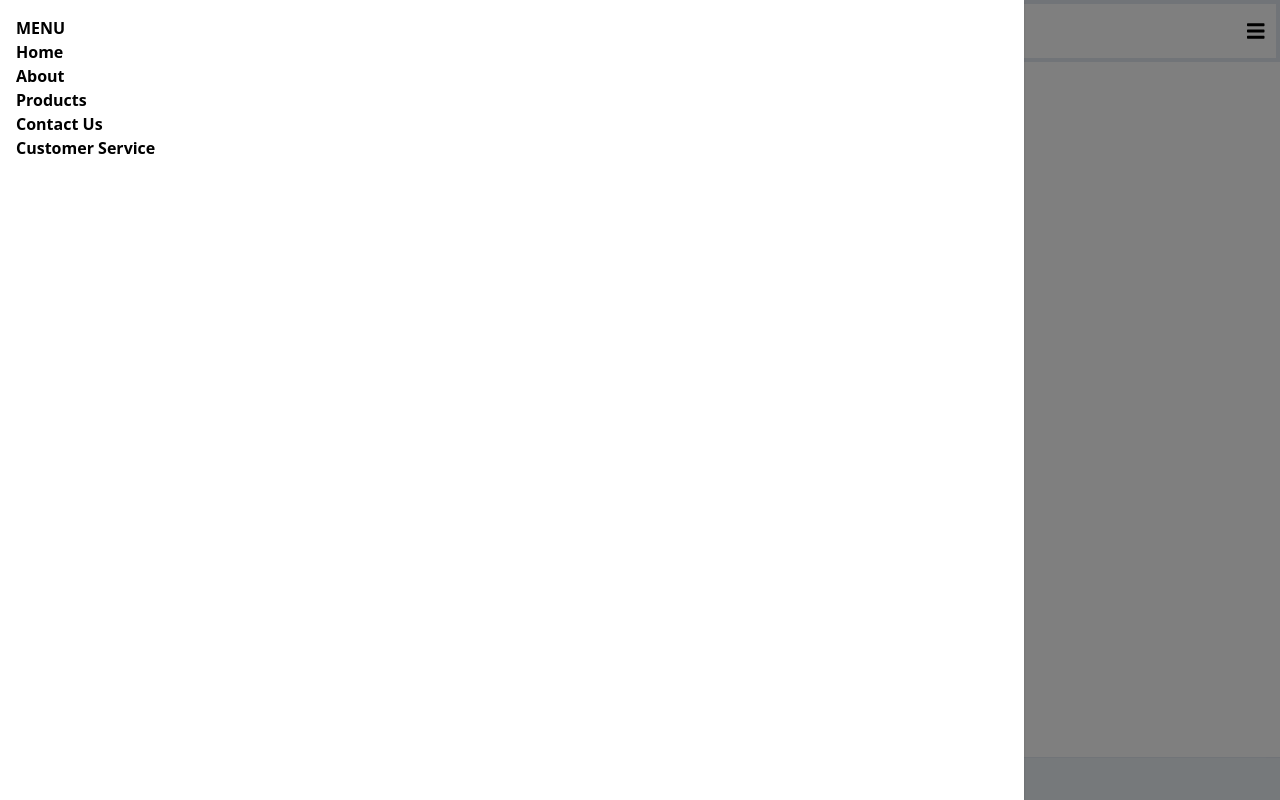
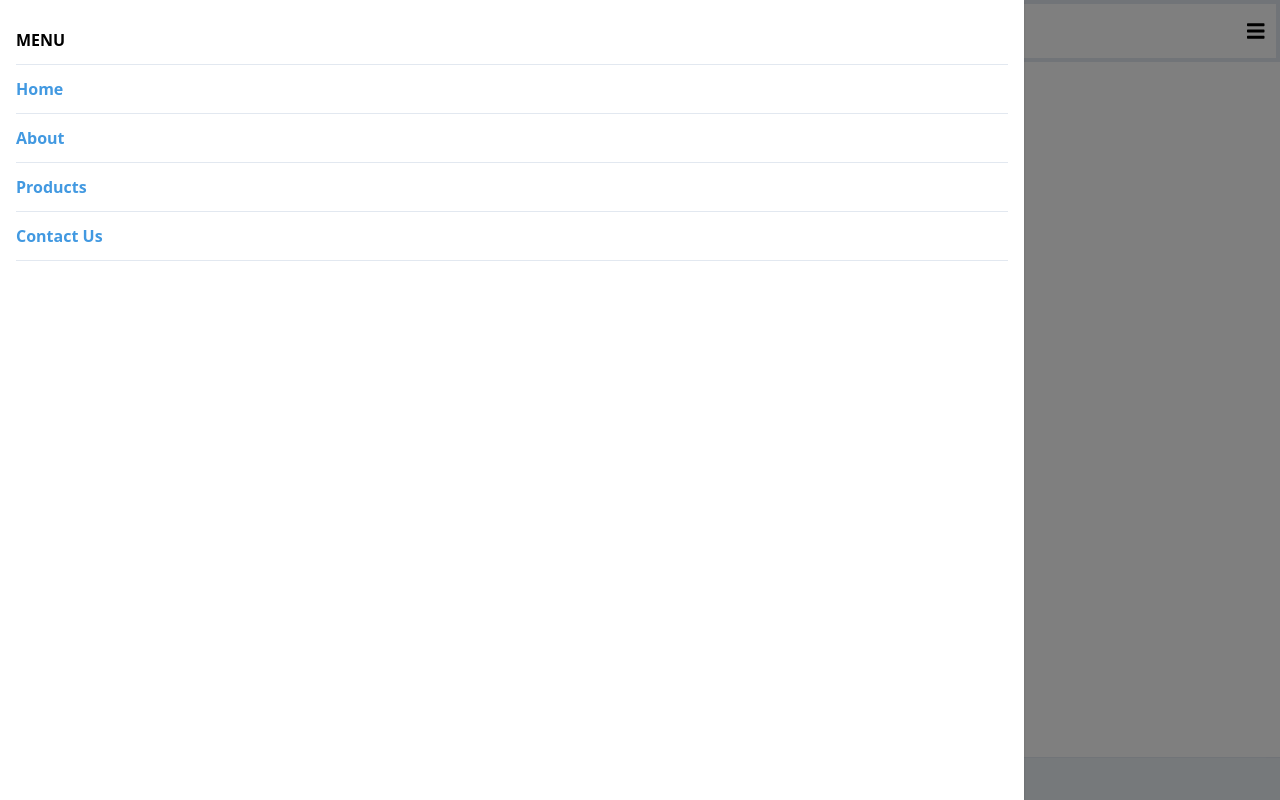
Before and after one commit to PleaBanshee/React-Products, a React (Create React App) app: page /contact in a window 1280 px wide. Both pictures are taken after a click on the icon 1255 px from the left and 30 px from the top of the page. Built offline with nearby package versions, Linux system fonts and the light colour scheme.

Commit message:
Styled Menu Components

```diff
--- a/package.json
+++ b/package.json
@@ -13,6 +13,7 @@
     "postcss-cli": "^9.1.0",
     "react": "^17.0.2",
     "react-dom": "^17.0.2",
+    "react-router-dom": "^6.2.1",
     "react-scripts": "5.0.0",
     "react-spring": "^9.3.3",
     "tailwindcss": "^3.0.7",
--- a/src/App.js
+++ b/src/App.js
@@ -1,11 +1,40 @@
+import {
+  BrowserRouter as Router,
+  Routes,
+  Route
+} from "react-router-dom"
 import Header from "./Components/Header";
 import Footer from "./Components/Footer";
+import Home from './Views/Home';
+import About from './Views/About';
+import Products from './Views/Products';
+import Contact from './Views/Contact';
+
+// Use Link for Linking to pages, Switch to change content and Route to route to the content on pages
 
 function App() {
   return (
     <div>
+        <Router>
         <Header/>
+        <div className="p-3">
+          <Routes>
+              <Route path='/'
+              element={ <Home/> }>
+              </Route>
+              <Route path='/about'
+              element={ <About/> }>
+              </Route>
+              <Route path='/products'
+              element={ <Products/> }>
+              </Route>
+              <Route path='/contact'
+              element={ <Contact/> }>
+              </Route>
+          </Routes>
+        </div>
         <Footer/>
+        </Router>
     </div>
   );
 }
--- a/src/Components/Header.js
+++ b/src/Components/Header.js
@@ -5,7 +5,7 @@ const Header = () => {
     return (
         <header className="border-4 font-bold p-3 flex justify-between items-center">
             <span className="font-bold font-black">
-                PRODUCTS
+                SHOPPYMART
             </span>
             <NavBar/>
         </header>
--- /dev/null
+++ b/src/Components/Menu.js
@@ -0,0 +1,43 @@
+import { Link } from 'react-router-dom';
+
+const Menu = (props) => {
+    return (
+        <div>
+            <div className='font-bold font-black py-3'>
+                MENU
+            </div>
+            <ul>
+                <li>
+                    <Link to='/'
+                    className="text-blue-500 py-3 border-t border-b block"
+                    onClick={ props.hideMenu }>
+                        Home
+                    </Link>
+                </li>
+                <li>
+                    <Link to='/about'
+                    className="text-blue-500 py-3 border-b block"
+                    onClick={ props.hideMenu }>
+                        About
+                    </Link>
+                </li>
+                <li>
+                    <Link to='/products'
+                    className="text-blue-500 py-3 border-b block"
+                    onClick={ props.hideMenu }>
+                        Products
+                    </Link>
+                </li>
+                <li>
+                    <Link to='/contact'
+                    className="text-blue-500 py-3 border-b block"
+                    onClick={ props.hideMenu }>
+                        Contact Us
+                    </Link>
+                </li>
+            </ul>
+        </div>
+    );
+}
+
+export default Menu;
--- a/src/Components/NavBar.js
+++ b/src/Components/NavBar.js
@@ -2,6 +2,7 @@ import React, { useState } from 'react';
 import { FontAwesomeIcon } from '@fortawesome/react-fontawesome';
 import { faBars } from '@fortawesome/free-solid-svg-icons';
 import { useTransition, animated } from 'react-spring'
+import Menu from './Menu';
 
 const NavBar = () => {
     const [showMenu,setMenu] = useState(false);
@@ -38,16 +39,7 @@ const NavBar = () => {
                 item &&
                 <animated.div style={styles}
                 className='fixed bg-white top-0 left-0 w-4/5 h-full z-50 shadow p-4'>
-                    <span className='font-bold font-black'>
-                        MENU
-                    </span>
-                    <ul>
-                        <li>Home</li>
-                        <li>About</li>
-                        <li>Products</li>
-                        <li>Contact Us</li>
-                        <li>Customer Service</li>
-                    </ul>
+                    <Menu hideMenu={() => setMenu(false)}/>
                 </animated.div>)
             }
         </nav>
--- /dev/null
+++ b/src/Views/About.js
@@ -0,0 +1,13 @@
+
+const About = () => {
+    return (
+        <div>
+            <h1 className="font-bold text-2xl mb-3 m-3">
+                About
+            </h1>
+        </div>
+    );
+}
+
+
+export default About;
--- /dev/null
+++ b/src/Views/Contact.js
@@ -0,0 +1,15 @@
+
+const Contact = () => {
+    return (
+        <div>
+            <h1 className="font-bold text-2xl mb-3 m-3">
+                Contact Us
+            </h1>
+            <div>
+
+            </div>
+        </div>
+    );
+}
+
+export default Contact;
--- /dev/null
+++ b/src/Views/Home.js
@@ -0,0 +1,12 @@
+
+const Home = () => {
+    return (
+        <div>
+            <h1 className="font-bold text-2xl mb-3 m-3">
+                Home
+            </h1>
+        </div>
+    );
+}
+
+export default Home;
--- /dev/null
+++ b/src/Views/Products.js
@@ -0,0 +1,12 @@
+
+const Products = () => {
+    return (
+        <div>
+            <h1 className="font-bold text-2xl mb-3 m-3">
+                Products
+            </h1>
+        </div>
+    );
+}
+
+export default Products;
```
Also changed, not shown: 1 other file (tests, documents, lock files or other folders).
